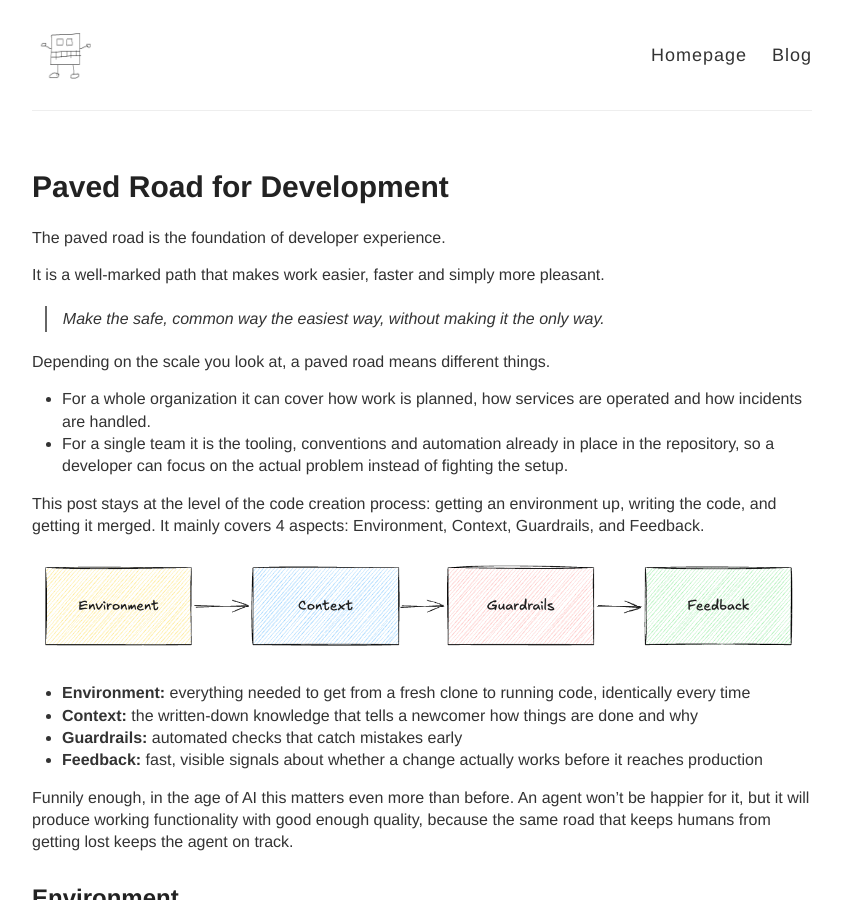
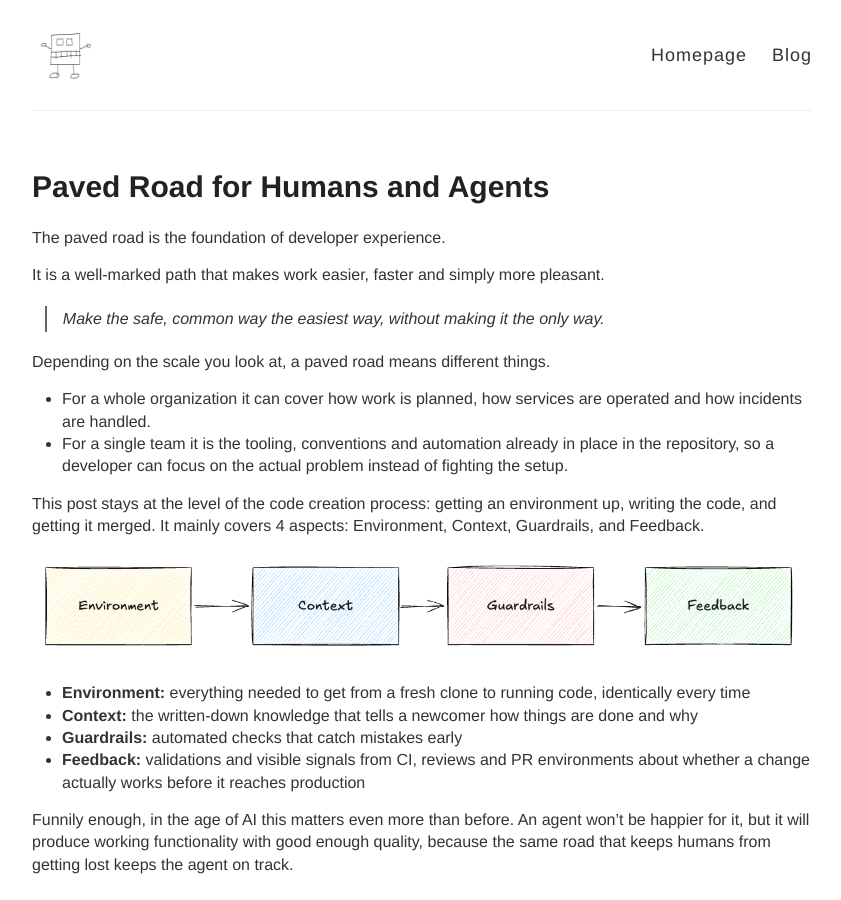
Before and after one commit to ttu/ttu.github.io, a Jekyll site: the page built from _posts/2026-9-21-paved-road-for-development.md, in a window 1280 px wide and 900 px high. Shown: the whole window, without its empty margins (218-1059 px from the left). Built offline with Jekyll 4.4.1, drawn with Linux system fonts in a browser that asks for light colours.

Commit message:
Update paved road post title

```diff
--- a/_posts/2026-9-21-paved-road-for-development.md
+++ b/_posts/2026-9-21-paved-road-for-development.md
@@ -1,6 +1,6 @@
 ---
 layout: post
-title: Paved Road for Development
+title: Paved Road for Humans and Agents
 excerpt: The paved road is the base for developer experience. Environment, context, guardrails and feedback. And in the age of AI it matters more than ever.
 ---
 
@@ -21,7 +21,7 @@ This post stays at the level of the code creation process: getting an environmen
 * **Environment:** everything needed to get from a fresh clone to running code, identically every time
 * **Context:** the written-down knowledge that tells a newcomer how things are done and why
 * **Guardrails:** automated checks that catch mistakes early
-* **Feedback:** fast, visible signals about whether a change actually works before it reaches production
+* **Feedback:** validations and visible signals from CI, reviews and PR environments about whether a change actually works before it reaches production
 
 Funnily enough, in the age of AI this matters even more than before. An agent won't be happier for it, but it will produce working functionality with good enough quality, because the same road that keeps humans from getting lost keeps the agent on track.
 
```
